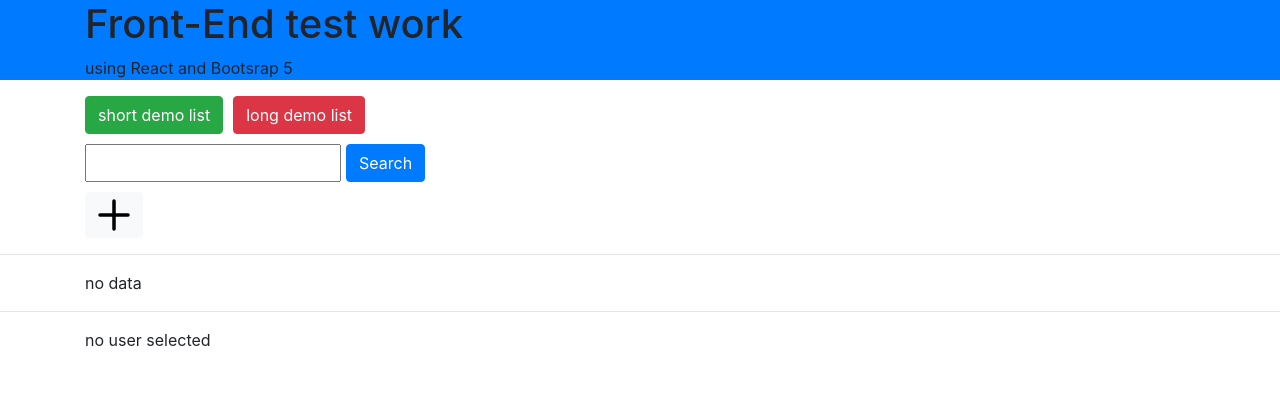
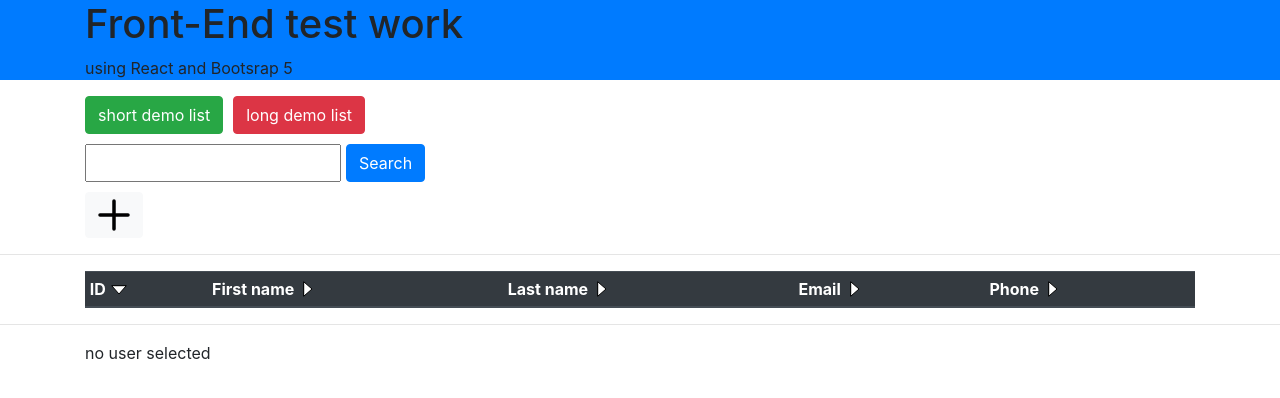
Before and after one commit to NikBel77/react-test-work, a React (Create React App) app: page / in a window 1280 px wide. Shown: the top 398 px of the page. Built offline with nearby package versions, Linux system fonts and the light colour scheme.

Commit message:
add sort by columns

```diff
--- a/src/components/DataTable.js
+++ b/src/components/DataTable.js
@@ -2,6 +2,16 @@ import React from 'react'
 import TableRow from './TableRow'
 
 import caretRight from '../icons/caret-r.svg'
+import caretUp from '../icons/caret-up.svg'
+import caretDown from '../icons/caret-d.svg'
+
+const tableHeaderMap = new Map([
+    ['id', 'ID'],
+    ['firstName', 'First name'],
+    ['lastName', 'Last name'],
+    ['email', 'Email'],
+    ['phone', 'Phone'],
+])
 
 class DataTable extends React.Component {
     constructor(props) {
@@ -14,32 +24,30 @@ class DataTable extends React.Component {
     }
 
     render() {
-        if(!this.props.dataList.length) return (
-            <div className='container'>
-                <p>no data</p>
-            </div>
-        );
-
         return (
             <div className='container'>
                 <table className="table table-hover table-sm table-dark">
                     <thead>
                         <tr>
-                            <th scope="col">
-                                id<img className='table-caret' src={caretRight} alt='caret'/>
-                            </th>
-                            <th scope="col">
-                                First name<img className='table-caret' src={caretRight} alt='caret'/>
-                            </th>
-                            <th scope="col">
-                                Last name<img className='table-caret' src={caretRight} alt='caret'/>
-                            </th>
-                            <th scope="col">
-                                Email<img className='table-caret' src={caretRight} alt='caret'/>
-                            </th>
-                            <th scope="col">
-                                Phone<img className='table-caret' src={caretRight} alt='caret'/>
-                            </th>
+                            {Array.from(tableHeaderMap.keys()).map((name, i) => {
+                                const isActive = this.props.activeColumn.columnName === name;
+                                let src = caretRight;
+
+                                if(isActive) {
+                                    src = this.props.activeColumn.isReverseDirection
+                                        ? caretUp
+                                        : caretDown
+                                }
+
+                                return (
+                                    <th scope="col"
+                                        key={i}
+                                        onClick={() => this.props.onChangeActiveColumn(name)}>
+                                        { tableHeaderMap.get(name) }
+                                        <img className='table-caret' src={src} alt='caret' />
+                                    </th>
+                                )
+                            })}
                         </tr>
                     </thead>
                     <tbody>
@@ -51,7 +59,8 @@ class DataTable extends React.Component {
                                     onIdChange={this.handleIdChange}
                                     personData={personData}
                                     isSelected={isSelected}
-                                    key={i} />
+                                    key={i}
+                                />
                             )
                         })}
                     </tbody>
--- a/src/components/Main.js
+++ b/src/components/Main.js
@@ -12,11 +12,35 @@ class Main extends React.Component {
             data: [],
             selectedPerson: false,
             selectedPersonId: false,
+            columnSort: {
+                columnName: 'id',
+                isReverseDirection: false,
+            }
         };
 
         this.selectPerson = this.selectPerson.bind(this);
         this.addNewPerson = this.addNewPerson.bind(this);
         this.setNewTableData = this.setNewTableData.bind(this);
+        this.changeActiveColumn = this.changeActiveColumn.bind(this);
+    }
+
+    changeActiveColumn(columnName) {
+        if(this.state.columnSort.columnName === columnName) {
+            const direction = !this.state.columnSort.isReverseDirection;
+            this.setState({
+                columnSort: {
+                    columnName,
+                    isReverseDirection: direction,
+                }
+            })
+        } else {
+            this.setState({
+                columnSort: {
+                    columnName,
+                    isReverseDirection: false,
+                }
+            })
+        }
     }
 
     setNewTableData(data) {
@@ -39,6 +63,13 @@ class Main extends React.Component {
     }
 
     render() {
+        const sortedData = sortByColumnName
+            (
+                this.state.data,
+                this.state.columnSort.columnName,
+                this.state.columnSort.isReverseDirection
+            );
+
         return (
             <main>
 
@@ -50,9 +81,11 @@ class Main extends React.Component {
                 <hr />
 
                 <DataTable
-                    dataList={this.state.data}
+                    dataList={sortedData}
                     onSelectPerson={this.selectPerson}
                     activeId={this.state.selectedPersonId}
+                    activeColumn={this.state.columnSort}
+                    onChangeActiveColumn={this.changeActiveColumn}
                 />
 
                 <hr />
--- a/src/utils.js
+++ b/src/utils.js
@@ -7,7 +7,29 @@ function filterByStr(arrayData, str) {
 }
 
 function sortByColumnName(arrayData, sortingFild, isReverseSort = false) {
-    // return arrayData.sort((person1, person2) => {});
+    if(sortingFild === 'id') {
+
+        if(isReverseSort) {
+            return arrayData.sort((person1, person2) => {
+                return (+person2[sortingFild]) - (+person1[sortingFild]);
+            });
+        } else {
+            return arrayData.sort((person1, person2) => {
+                return (+person1[sortingFild]) - (+person2[sortingFild]);
+            });
+        }
+    } else {
+
+        if(isReverseSort) {
+            return arrayData.sort((person1, person2) => {
+                return person2[sortingFild].localeCompare(person1[sortingFild]);
+            });
+        } else {
+            return arrayData.sort((person1, person2) => {
+                return person1[sortingFild].localeCompare(person2[sortingFild]);
+            });
+        }
+    }
 }
 
 function findPersonById(arrayData, id) {
```
